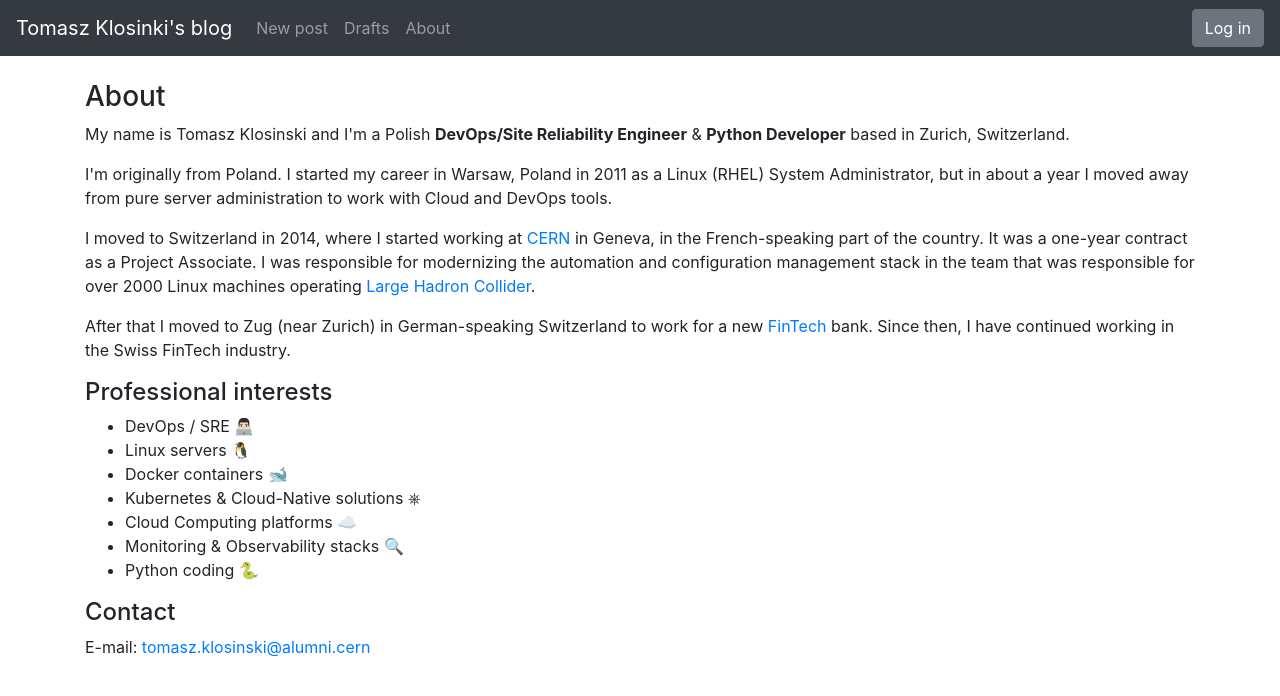
After one commit to TomaszKlosinski/kodilla-final-project, a Flask app: page /about in a window 1280 px wide. The commit adds this page. Shown: the top 696 px of the page. Run offline with Flask 3, Linux system fonts and the light colour scheme; some libraries are stand-ins or nearby versions.

Commit message:
Add about section

```diff
--- a/blog/routes.py
+++ b/blog/routes.py
@@ -99,3 +99,8 @@ def delete_entry(entry_id):
 def list_drafts():
     drafts = Entry.query.filter_by(is_published=False).order_by(Entry.pub_date.desc())
     return render_template("drafts.html", drafts=drafts)
+
+
+@app.route("/about")
+def about():
+    return render_template("about.html")
--- /dev/null
+++ b/blog/templates/about.html
@@ -0,0 +1,29 @@
+{% extends "base.html" %}
+
+{% block content %}
+<h3>About</h3>
+
+<div>
+    <p>My name is Tomasz Klosinski and I'm a Polish <b>DevOps/Site Reliability Engineer</b> & <b>Python Developer</b> based in Zurich, Switzerland.</p>
+    <p>I'm originally from Poland. I started my career in Warsaw, Poland in 2011 as a Linux (RHEL) System Administrator, but in about a year I moved away from pure server administration to work with Cloud and DevOps tools.</p>
+    <p>I moved to Switzerland in 2014, where I started working at <a href="https://home.cern/about">CERN</a> in Geneva, in the French-speaking part of the country. It was a one-year contract as a Project Associate. I was responsible for modernizing the automation and configuration management stack in the team that was responsible for over 2000 Linux machines operating <a href="https://home.cern/science/accelerators/large-hadron-collider">Large Hadron Collider</a>.</p>
+    <p>After that I moved to Zug (near Zurich) in German-speaking Switzerland to work for a new <a href="https://en.wikipedia.org/wiki/Financial_technology">FinTech</a> bank. Since then, I have continued working in the Swiss FinTech industry.</p>
+
+    <h4>Professional interests</h4>
+    <ul>
+        <li>DevOps / SRE 👨🏻‍💻</li>
+        <li>Linux servers 🐧</li>
+        <li>Docker containers 🐋</li>
+        <li>Kubernetes & Cloud-Native solutions ⎈</li>
+        <li>Cloud Computing platforms ☁️</li>
+        <li>Monitoring & Observability stacks 🔍</li>
+        <li>Python coding 🐍</li>
+    </ul>
+
+    <h4>Contact</h4>
+    <p>
+        E-mail: <a href="mailto:tomasz.klosinski@alumni.cern">tomasz.klosinski@alumni.cern</a>
+    </p>
+</div>
+
+{% endblock %}
--- a/blog/templates/base.html
+++ b/blog/templates/base.html
@@ -49,7 +49,16 @@
             <li class="nav-item">
                 <a class="nav-link" href="{{ url_for('list_drafts') }}">Drafts</a>
             </li>
+            <li class="nav-item">
+                <a class="nav-link" href="{{ url_for('about') }}">About</a>
+            </li>
         </ul>
+<!--        TODO: Add search-->
+<!--        <form class="form-inline my-2 my-lg-0">-->
+<!--            <input class="form-control mr-sm-2" type="search" placeholder="Search" aria-label="Search">-->
+<!--            <button class="btn btn-outline-success my-2 my-sm-0" type="submit">Search</button>-->
+<!--        </form>-->
+<!--        <ul></ul>-->
         {% if session.logged_in %}
         <form class="form-inline my-2 my-lg-0" action="{{ url_for('logout') }}" method="POST">
             <button class="btn btn-secondary my-2 my-sm-0" type="submit">Log out</button>
```
Also changed, not shown: blog/templates/entry_form.html (+4 -6 lines).
